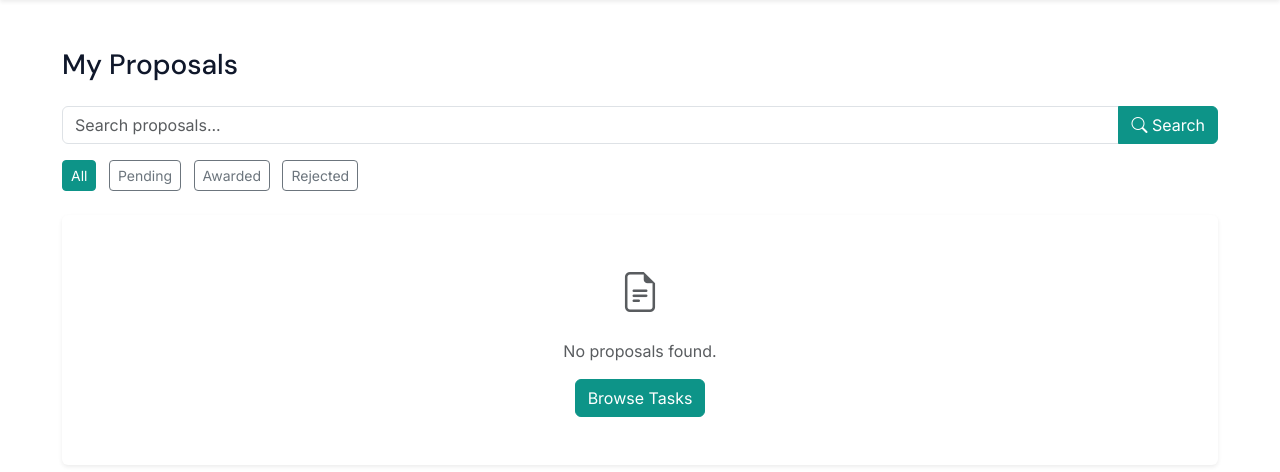
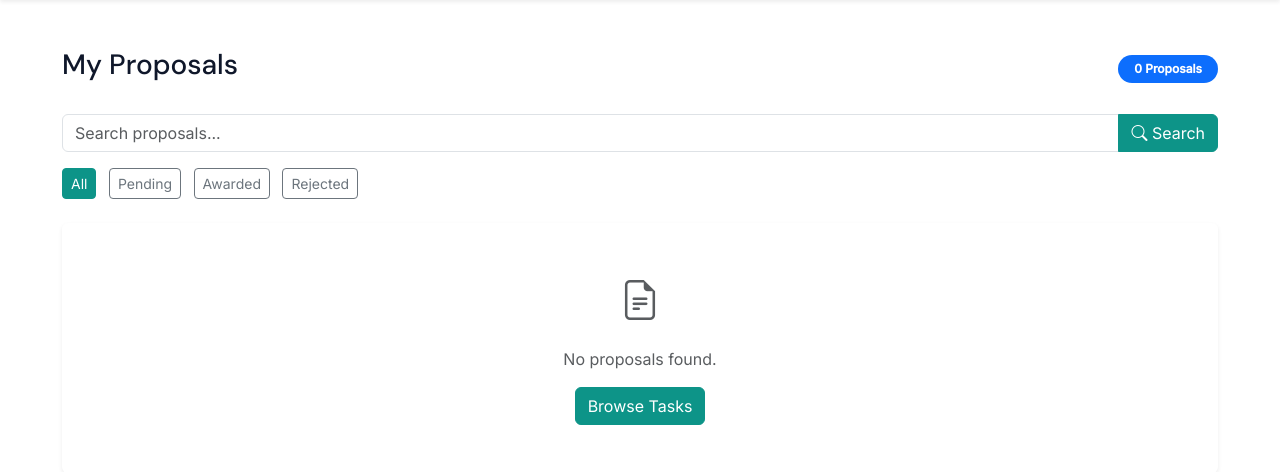
Before and after one commit to thevinduperera/gigbridge, a Django app: page /proposals/mine/ in a window 1280 px wide. Shown: the part 64-536 px from the top of the page. Run offline with Django 5.2, Linux system fonts and the light colour scheme; the visitor is signed in with stand-in values (Sample User, id 1); data that the repository does not hold is empty.

Commit message:
style: add proposals count badge to my proposals page

```diff
--- a/templates/proposals/my_proposals.html
+++ b/templates/proposals/my_proposals.html
@@ -3,7 +3,12 @@
 <div class="container py-5">
   <div class="row">
     <div class="col-12">
-      <h3 class="mb-4" style="color: var(--slate-900);">My Proposals</h3>
+      <div class="d-flex justify-content-between align-items-center mb-4">
+  <h3 style="color: var(--slate-900);">My Proposals</h3>
+  <span class="badge bg-primary rounded-pill px-3 py-2">
+    {{ proposals.count }} Proposals
+  </span>
+</div>
       <!-- Search box -->
 <form method="get" class="mb-3">
   <div class="input-group">
```
